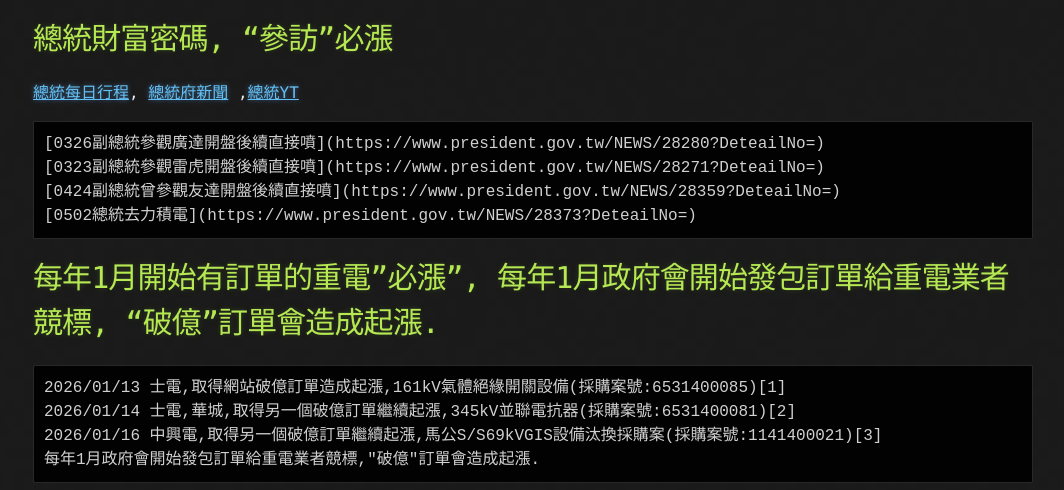
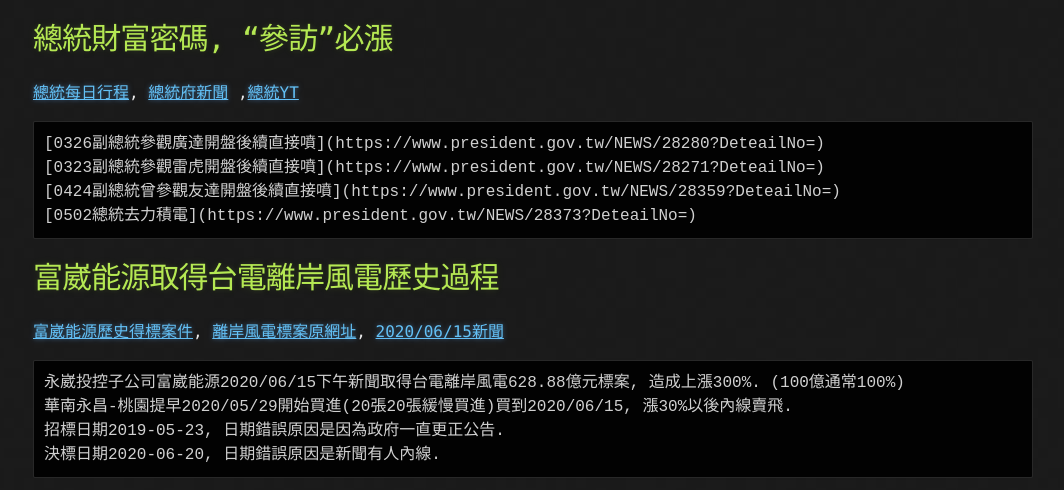
Before and after one commit to lepg5487/Stock_God, a Jekyll site: the page built from experience.md, in a window 1280 px wide and 900 px high, scrolled down 18111 px, cut to the strip 0-490 px from the top of the window. Shown: the whole strip, without its empty margins (107-1171 px from the left). Built offline with Jekyll 4.4.1, drawn with Linux system fonts in a browser that asks for light colours; our own code applies the rules of GitHub Pages for plain Markdown files.

Commit message:
Update experience.md

````diff
--- a/experience.md
+++ b/experience.md
@@ -732,6 +732,20 @@
 [0424副總統曾參觀友達開盤後續直接噴](https://www.president.gov.tw/NEWS/28359?DeteailNo=)
 [0502總統去力積電](https://www.president.gov.tw/NEWS/28373?DeteailNo=)
 ```
+
+# 富崴能源取得台電離岸風電歷史過程
+[富崴能源歷史得標案件](https://pcc.mlwmlw.org/merchants/54165289), [離岸風電標案原網址](https://web.pcc.gov.tw/tps/atm/AtmAwardWithoutSso/QueryAtmAwardDetail?pkAtmMain=NTMxMjA4MTA=), [2020/06/15新聞](https://m.moneydj.com/f1a.aspx?a=a0a2c114-401c-47e4-9236-039bf660e60f)
+```
+永崴投控子公司富崴能源2020/06/15下午新聞取得台電離岸風電628.88億元標案, 造成上漲300%. (100億通常100%)
+華南永昌-桃園提早2020/05/29開始買進(20張20張緩慢買進)買到2020/06/15, 漲30%以後內線賣飛.
+招標日期2019-05-23, 日期錯誤原因是因為政府一直更正公告.
+決標日期2020-06-20, 日期錯誤原因是新聞有人內線.
+```
+<img width="1004" height="281" alt="image" src="https://github.com/user-attachments/assets/6065fe37-356a-4f06-a5c1-bcc2a990c6bc" />
+<img width="1078" height="784" alt="image" src="https://github.com/user-attachments/assets/68148023-d0b7-4ab7-8f19-3f4b027c5b43" />
+<img width="1058" height="106" alt="image" src="https://github.com/user-attachments/assets/77e294b0-87b6-4441-881c-7581883bc59a" />
+<img width="291" height="236" alt="image" src="https://github.com/user-attachments/assets/3e0e5bdf-e529-4c2d-b515-a9a633e0ff29" />
+
 
 # 每年1月開始有訂單的重電"必漲", 每年1月政府會開始發包訂單給重電業者競標, "破億"訂單會造成起漲.
 ```
````
